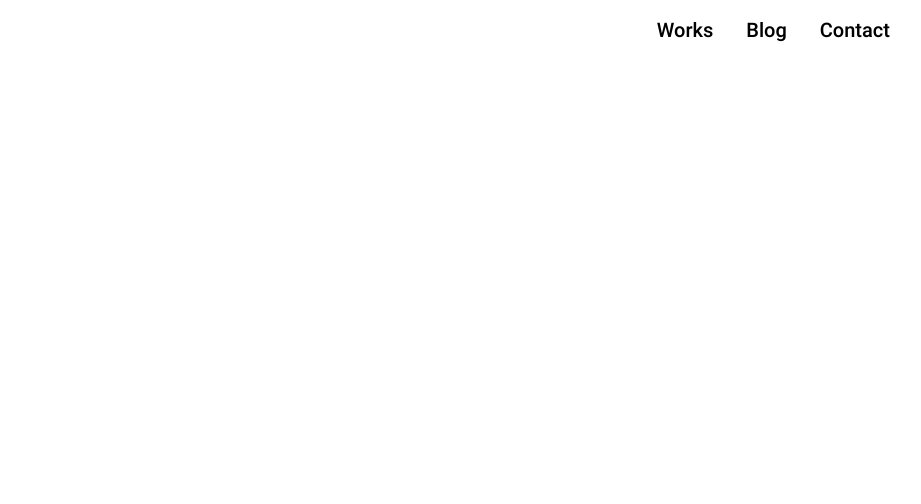
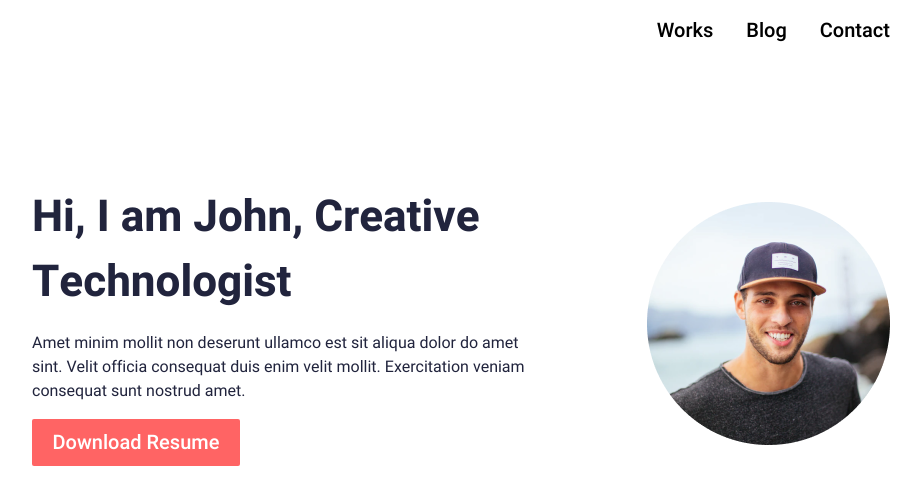
Before and after one commit to Ogurchick-fim/blog, a plain HTML site: page index.html in a window 1280 px wide. Shown: the whole page, without its empty margins (179-1100 px from the left). Drawn offline with Linux system fonts and the light colour scheme.

Commit message:
add section bio

```diff
--- /dev/null
+++ b/assets/components/_bio.scss
@@ -0,0 +1,19 @@
+.bio{
+    &__content{
+        margin-top: 140px;
+        margin-bottom: 70px;
+        display: flex;
+        justify-content: space-between;
+        align-items: center;
+    }
+    &__left{
+        width: 507px;
+        & h2{
+            margin: 0;
+            @include font(44px,700,#21243D);
+        }
+        & p{
+            @include font(16px,400,#21243D);
+        }
+    }
+}
--- a/assets/components/_classes.scss
+++ b/assets/components/_classes.scss
@@ -0,0 +1,8 @@
+button{
+    border: none;
+    width: 208px;
+    height: 47px;
+    background: #FF6464;
+    border-radius: 2px;
+    @include font(20px,500,#fff);
+}
--- a/assets/scss/index.scss
+++ b/assets/scss/index.scss
@@ -5,6 +5,7 @@
 @import "../components/classes";
 @import "../components/header";
 @import "../components/footer";
+@import "../components/bio";
 
 
 ul li{
--- a/index.html
+++ b/index.html
@@ -19,5 +19,20 @@
             </div>
         </div>
     </section>
+    <section class="bio">
+        <div class="container">
+            <div class="bio__content">
+                <div class="bio__left">
+                    <h2>Hi, I am John,
+                        Creative Technologist</h2>
+                    <p>Amet minim mollit non deserunt ullamco est sit aliqua dolor do amet sint. Velit officia consequat duis enim velit mollit. Exercitation veniam consequat sunt nostrud amet.</p>
+                    <button>Download Resume</button>
+                </div>
+                <div class="bio__right">
+                    <img src="./assets/img/jhon.png" >
+                </div>
+            </div>
+        </div>
+    </section>
 </body>
 </html>
```
Also changed, not shown: assets/img/jhon.png (added), css/index.css, 1 other file.
